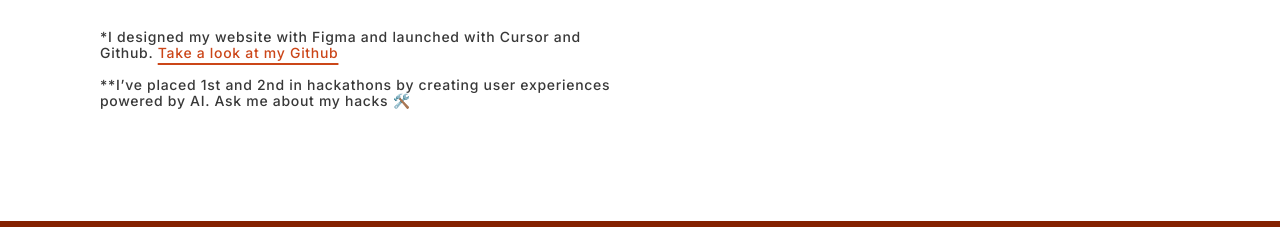
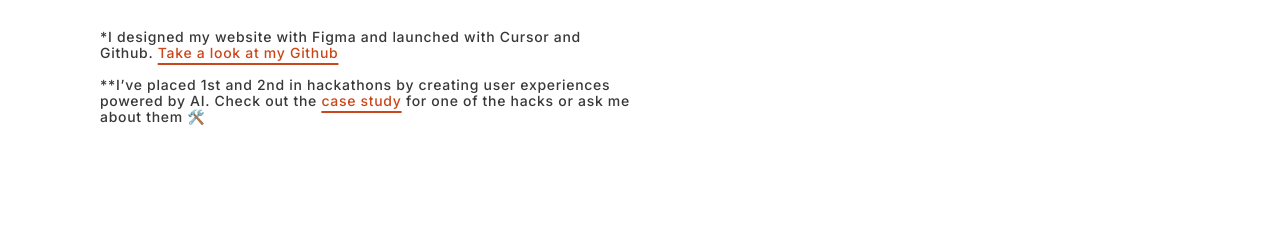
Before and after one commit to tlainy/tc-design, a website: page ai-design.html in a window 1280 px wide. Shown: the part 725-952 px from the top of the page. Drawn offline with Linux system fonts and the light colour scheme; a web font is replaced by a local one.

Commit message:
Update index.html and ai-design.html

```diff
--- a/ai-design.html
+++ b/ai-design.html
@@ -55,7 +55,7 @@
                 <div class="hero-content">
                     <h2 class="text-heading-2">AI + Design: My process</h2>
                     <p class="text-body-lg">AI is baked into my process as a creative sidekick—not a replacement for creativity, which will always be uniquely mine. I use tools like ChatGPT, Gemini, Cursor, Figma Make, and V0 to elevate my design process, surface blind spots, and speed up the busy work. It’s a starting point that helps me reframe problems, analyze large data sets, and inspire my team to think more critically. For me, AI is an exciting frontier*—one that’s about building new habits, embracing experimentation, and slowing down to ask better questions. It’s also a powerful tool I incorporate directly into end-user experiences whenever I can**.</p>
-                    <p class="text-body-sm ai-note">*I designed my website with Figma and launched with Cursor and Github. <a href="https://github.com/tlainy">Take a look at my Github</a><br><br>**I’ve placed 1st and 2nd in hackathons by creating user experiences powered by AI. Ask me about my hacks 🛠️</p>
+                    <p class="text-body-sm ai-note">*I designed my website with Figma and launched with Cursor and Github. <a href="https://github.com/tlainy">Take a look at my Github</a><br><br>**I’ve placed 1st and 2nd in hackathons by creating user experiences powered by AI. Check out the <a href="evolve-reviewsdashboard.html">case study</a> for one of the hacks</a> or ask me about them 🛠️</p>
                 </div>
                 <div class="hero-media ai-hero-media">
                     <div class="ai-media-stack" aria-hidden="true">
```
Also changed, not shown: index.html (+1 -1 lines).
